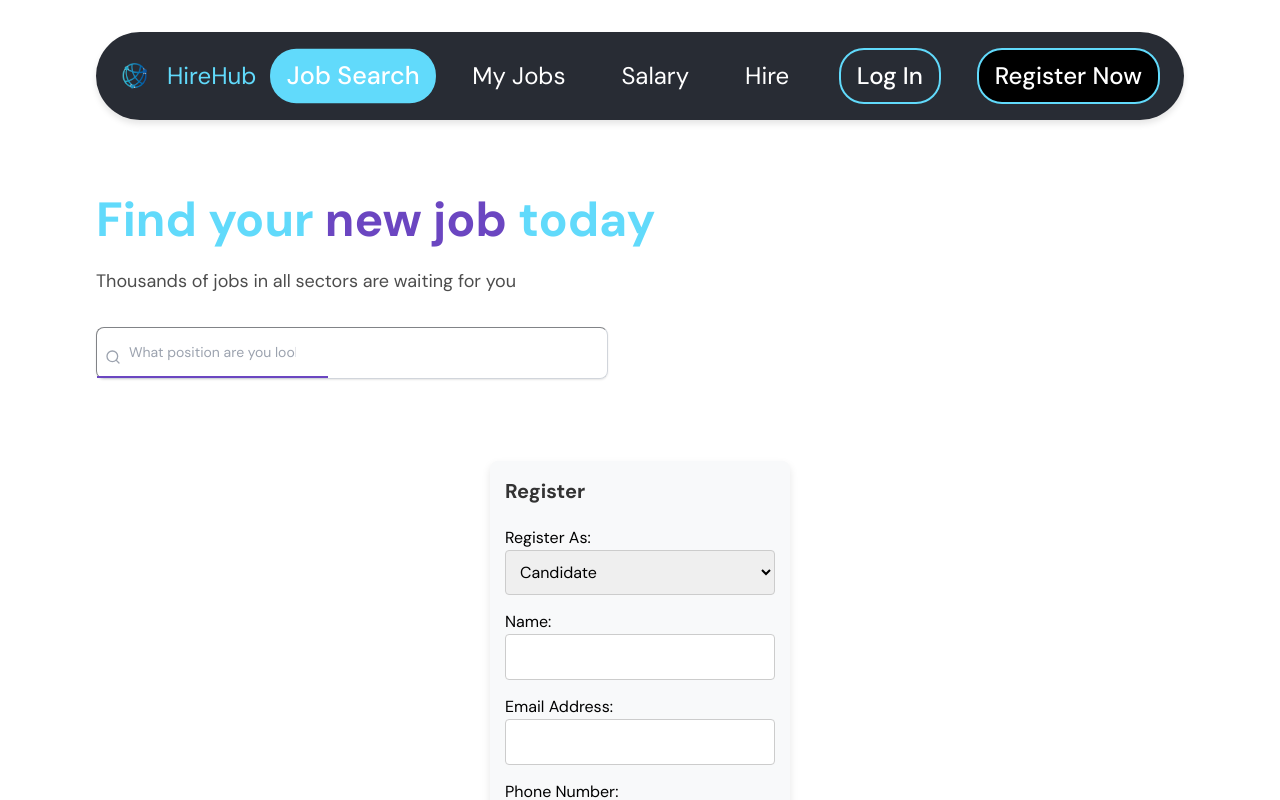
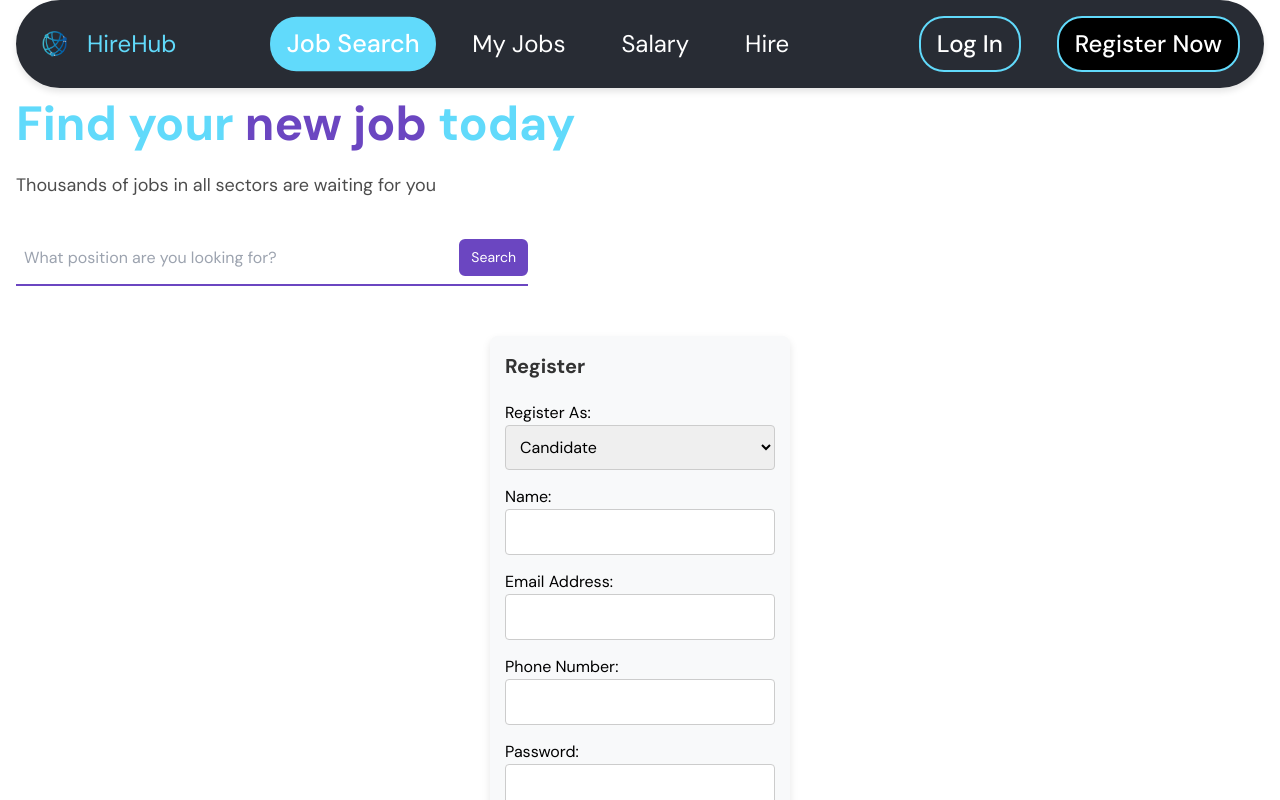
Before and after one commit to ourproject11/Project, a React (Vite) app in the folder job_portal/: page / in a window 1280 px wide. Shown: the top 800 px of the page. Built offline with nearby package versions, Linux system fonts and the light colour scheme.

Commit message:
some changes

```diff
--- a/job_portal/src/components/Banner.css
+++ b/job_portal/src/components/Banner.css
@@ -4,22 +4,14 @@
   --purple-dark-color: #553c9a; /* Replace with a darker shade of your purple color */
 }
 
-/* Container styles */
 .container {
-  max-width: 100%;
-  margin: 0 auto;
-  padding: 2rem 1rem; /* Adjusted padding for better responsiveness */
+  max-width: 1280px;
+  margin-left: auto;
+  margin-right: auto;
+  padding-left: 1rem;
+  padding-right: 1rem;
 }
 
-@media (min-width: 1280px) {
-  .container {
-    max-width: 1280px;
-    padding-left: 6rem;
-    padding-right: 6rem;
-  }
-}
-
-/* Heading styles */
 .heading {
   font-size: 3rem;
   font-weight: bold;
@@ -31,64 +23,39 @@
   color: var(--purple-color);
 }
 
-/* Subheading styles */
 .subheading {
   font-size: 1.125rem;
   color: rgba(0, 0, 0, 0.7);
   margin-bottom: 2rem;
 }
 
-/* Form container styles */
 .form-container {
-  display: flex;
-  border-radius: 0.375rem;
-  box-shadow: 0 1px 2px rgba(0, 0, 0, 0.1);
-  border: 1px inset #d1d5db;
-  transition: box-shadow 0.2s ease-in-out;
-  width: 100%;
   max-width: 32rem;
 }
 
-@media (min-width: 768px) {
-  .form-container {
-    border-radius: 0.5rem;
-    width: 50%;
-  }
-}
-
-.form-container:focus-within {
-  border-color: #7c3aed;
-  box-shadow: 0 0 0 2px inset #7c3aed;
-}
-
-/* Form styles */
 .form {
   display: flex;
   align-items: center;
   border-bottom: 2px solid var(--purple-color);
-  padding: 0.5rem 0;
+  padding-top: 0.5rem;
+  padding-bottom: 0.5rem;
 }
 
-/* Input styles */
 .input {
-  flex: 1;
+  appearance: none;
+  background-color: transparent;
   border: none;
-  background-color: transparent;
-  padding: 0.375rem 2rem;
-  color: #1f2937;
-  font-size: 0.875rem;
-  line-height: 1.25rem;
-}
-
-.input::placeholder {
-  color: #9ca3af;
+  width: 100%;
+  color: #4a5568;
+  margin-right: 0.75rem;
+  padding: 0.25rem 0.5rem;
+  line-height: 1.5;
 }
 
 .input:focus {
   outline: none;
 }
 
-/* Button styles */
 .button {
   flex-shrink: 0;
   background-color: var(--purple-color);
@@ -104,44 +71,3 @@
   background-color: var(--purple-dark-color);
   border-color: var(--purple-dark-color);
 }
-
-/* Additional text styles */
-.text-primary {
-  color: #000;
-}
-
-.mb-3 {
-  margin-bottom: 0.75rem;
-}
-
-.text-5xl {
-  font-size: 3rem;
-}
-
-.font-bold {
-  font-weight: 700;
-}
-
-.text-blue {
-  color: #1d4ed8;
-}
-
-.mb-8 {
-  margin-bottom: 2rem;
-}
-
-.text-lg {
-  font-size: 1.125rem;
-}
-
-.text-black-70 {
-  color: rgba(0, 0, 0, 0.7);
-}
-
-/* Search icon styles */
-.search-icon {
-  position: absolute;
-  margin-top: 0.625rem;
-  margin-left: 0.5rem;
-  color: #9ca3af;
-}
--- a/job_portal/src/components/Banner.jsx
+++ b/job_portal/src/components/Banner.jsx
@@ -1,5 +1,4 @@
 import React from 'react';
-import { FiSearch } from 'react-icons/fi';
 import './Banner.css';
 
 const Banner = ({ query, handleInputChange }) => {
@@ -22,7 +21,7 @@ const Banner = ({ query, handleInputChange }) => {
             onChange={handleInputChange}
             value={query}
           />
-          <FiSearch className='search-icon' />
+           <button type="submit" className="button">Search</button>
         </form>
       </div>
     </div>
```
